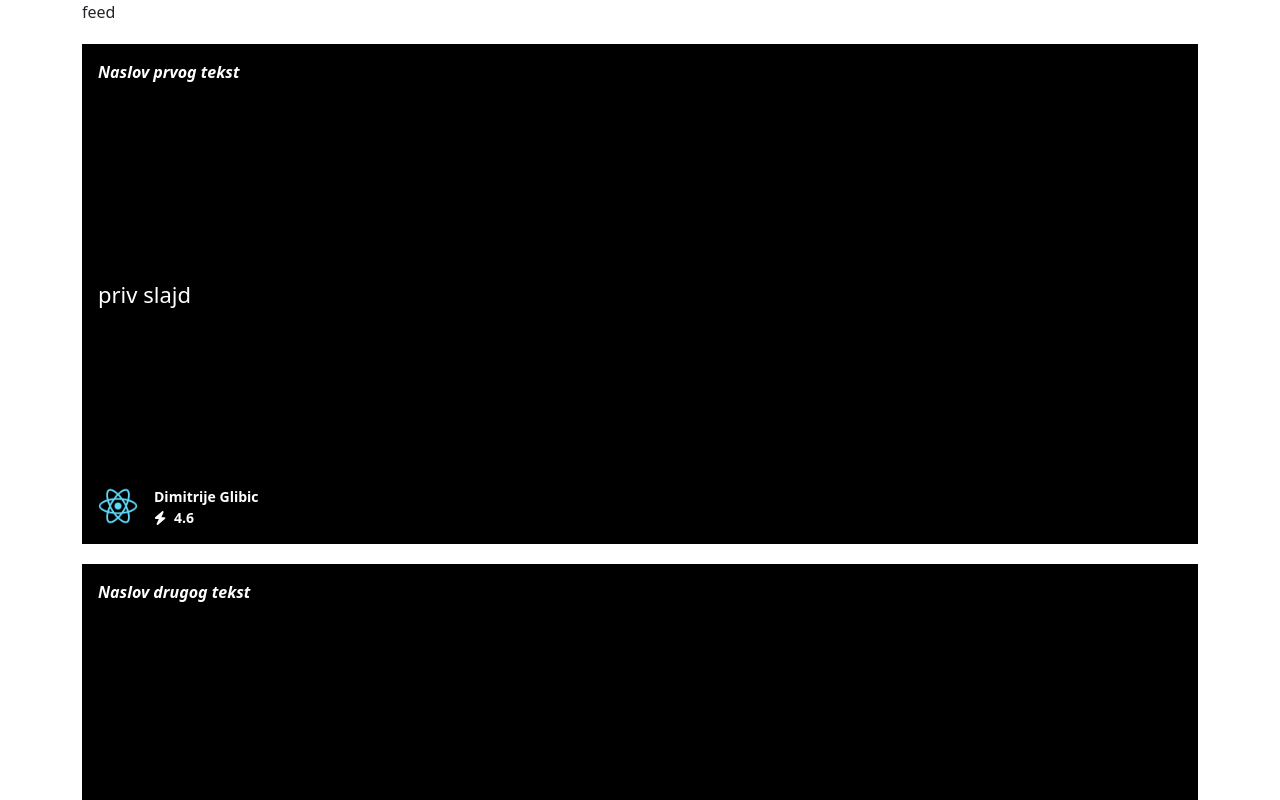
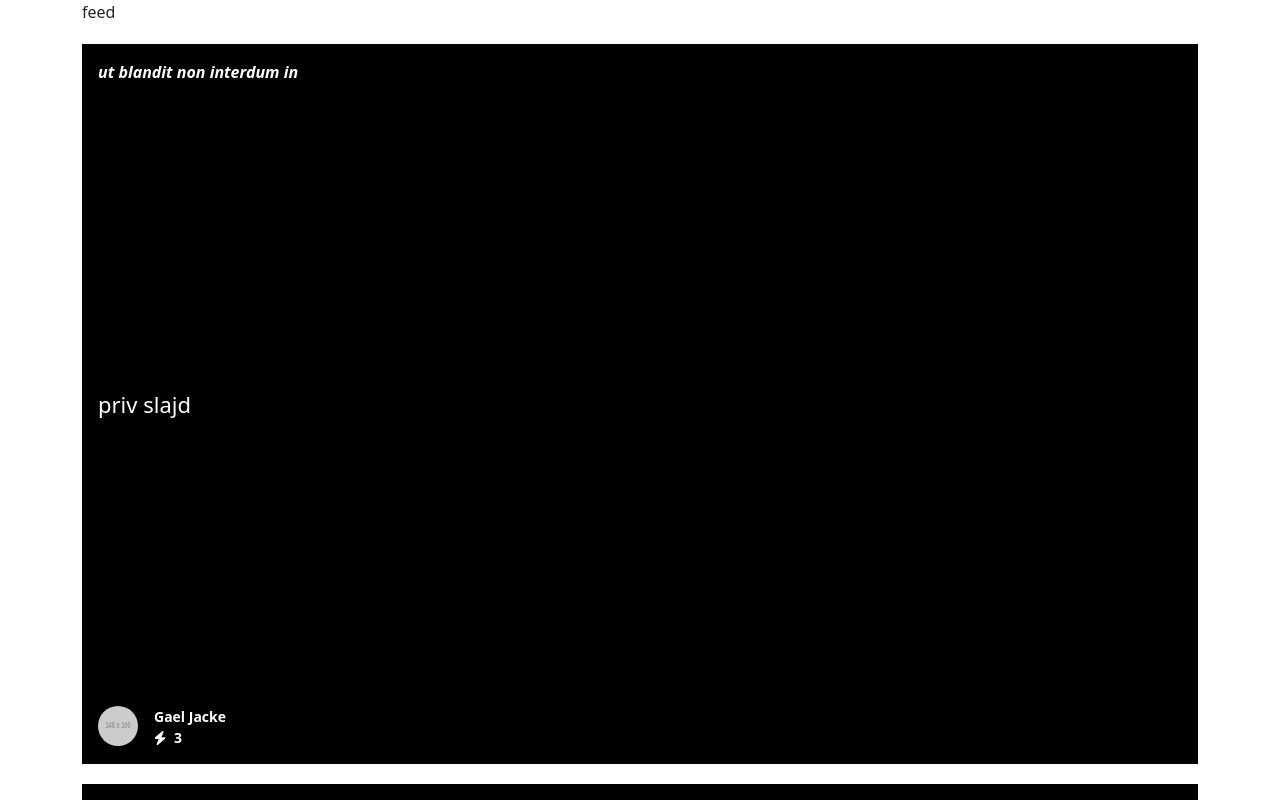
Before and after one commit to DimitrijeGlibic/novinator, a React (Create React App) app: page / in a window 1280 px wide. Shown: the top 800 px of the page. Built offline with nearby package versions, Linux system fonts and the light colour scheme.

Commit message:
Fix heights and add more dummyData

```diff
--- a/src/components/post/Content.js
+++ b/src/components/post/Content.js
@@ -12,7 +12,7 @@ const Content = ({ slides }) => {
   };
 
   return (
-    <Swiper spaceBetween={0} slidesPerView={1}>
+    <Swiper spaceBetween={0} slidesPerView={1} style={{height: '100%'}}>
       {renderContent()}
       <SwiperSlide>
         <LastSlide />
--- a/src/components/post/LastSlide.js
+++ b/src/components/post/LastSlide.js
@@ -20,5 +20,5 @@ const LastSlideWrapper = styled.div`
     display: flex;
     flex-direction: column;
     justify-content: center;
-    height: 500px;
+    height: 100%;
 `;
--- a/src/components/post/Post.js
+++ b/src/components/post/Post.js
@@ -21,6 +21,7 @@ export default Post;
 const PostWrapper = styled.div`
     position: relative;
     margin: 20px 0;
+    height: 90vh;
 `;
 
 const PostInfo = styled.div`
--- a/src/components/post/Slide.js
+++ b/src/components/post/Slide.js
@@ -12,7 +12,7 @@ const Slide = ({ text }) => {
 export default Slide;
 
 const SlideWrapper = styled.div`
-    height: 500px;
+    height: 100%;
     background-color: black;
     color: white;
     display: flex;
--- a/src/feed/dumyData.js
+++ b/src/feed/dumyData.js
@@ -1,46 +1,135 @@
 export const data = [
   {
     author: {
-            name: "Dimitrije Glibic",
-            score: 4.6,
-            photo: "logo192.png"
+      name: "Gael Jacke",
+      score: 3,
+      photo: "http://dummyimage.com/148x100.png/ff4444/ffffff",
     },
-        title: "Naslov prvog tekst",
+    title: "ut blandit non interdum in",
     content: [
       {
-                text: "priv slajd"
+        text: "priv slajd",
       },
       {
-                text: "drugi slajd"
+        text: "drugi slajd",
       },
       {
-                text: "treci slajd"
+        text: "treci slajd",
       },
       {
-                text: "cetvrti slajd"
+        text: "cetvrti slajd",
       },
-        ]
+    ],
+  },
+  {
+    author: {
+      name: "Adler Moynihan",
+      score: 3.5,
+      photo: "http://dummyimage.com/117x100.png/ff4444/ffffff",
+    },
+    title:
+      "ante ipsum primis in faucibus orci luctus et ultrices posuere cubilia curae mauris viverra diam vitae quam suspendisse potenti nullam",
+    content: [
+      {
+        text: "priv slajd",
+      },
+      {
+        text: "drugi slajd",
+      },
+      {
+        text: "treci slajd",
+      },
+      {
+        text: "cetvrti slajd",
+      },
+    ],
+  },
+  {
+    author: {
+      name: "Xymenes Gomar",
+      score: 4.2,
+      image: "http://dummyimage.com/198x100.png/5fa2dd/ffffff",
+    },
+    title: "ut massa volutpat convallis morbi odio odio elementum eu",
+    content: [
+      {
+        text: "priv slajd",
+      },
+      {
+        text: "drugi slajd",
+      },
+      {
+        text: "treci slajd",
+      },
+      {
+        text: "cetvrti slajd",
+      },
+    ],
+  },
+  {
+    author: {
+      name: "Pavla Sutherel",
+      score: 4.7,
+      photo: "http://dummyimage.com/203x100.png/cc0000/ffffff",
+    },
+    title: "malesuada in imperdiet et",
+    content: [
+      {
+        text: "priv slajd",
+      },
+      {
+        text: "drugi slajd",
+      },
+      {
+        text: "treci slajd",
+      },
+      {
+        text: "cetvrti slajd",
+      },
+    ],
   },
   {
     author: {
       name: "Dimitrije Glibic",
       score: 4.6,
-            photo: "logo192.png"
+      photo: "logo192.png",
+    },
+    title: "Naslov prvog tekst",
+    content: [
+      {
+        text: "priv slajd",
+      },
+      {
+        text: "drugi slajd",
+      },
+      {
+        text: "treci slajd",
+      },
+      {
+        text: "cetvrti slajd",
+      },
+    ],
+  },
+  {
+    author: {
+      name: "Dimitrije Glibic",
+      score: 4.6,
+      photo: "logo192.png",
     },
     title: "Naslov drugog tekst",
     content: [
       {
-                text: "priv slajd"
+        text: "priv slajd",
       },
       {
-                text: "drugi slajd"
+        text: "drugi slajd",
       },
       {
-                text: "treci slajd"
+        text: "treci slajd",
       },
       {
-                text: "cetvrti slajd"
+        text: "cetvrti slajd",
       },
-        ]
-    }
+    ],
+  },
 ];
```
Lines whose indentation alone changed are shown as unchanged.
